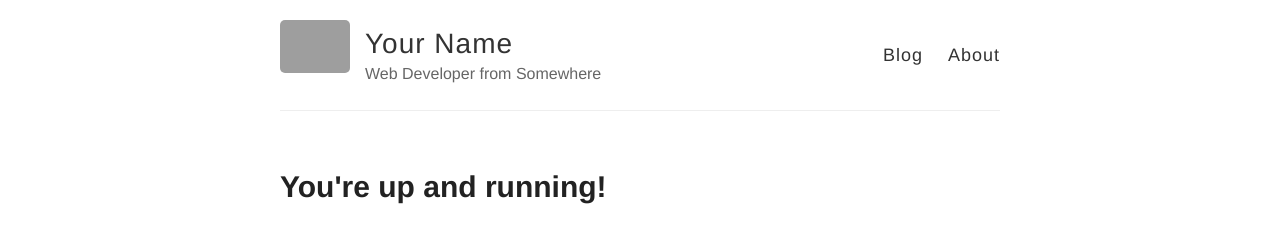
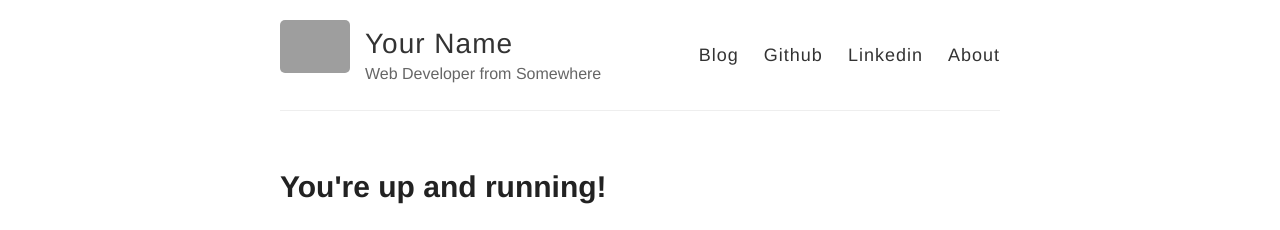
Before and after one commit to alikhalilli/alikhalilli.github.io, a Jekyll site: the page built from _posts/2014-3-3-Hello-World.md, in a window 1280 px wide. Shown: the top 230 px of the page. Built offline with Jekyll 4.4.1, drawn with Linux system fonts in a browser that asks for light colours; grey boxes are pictures that could not be loaded.

Commit message:
default.html

```diff
--- a/_layouts/default.html
+++ b/_layouts/default.html
@@ -28,6 +28,8 @@
 
           <nav>
             <a href="{{ site.baseurl }}/">Blog</a>
+            <a href="http://github.com/akhalilli">Github</a>
+            <a href="http://linkedin.com/in/alikhalilli">Linkedin</a>
             <a href="{{ site.baseurl }}/about">About</a>
           </nav>
         </header>
```
